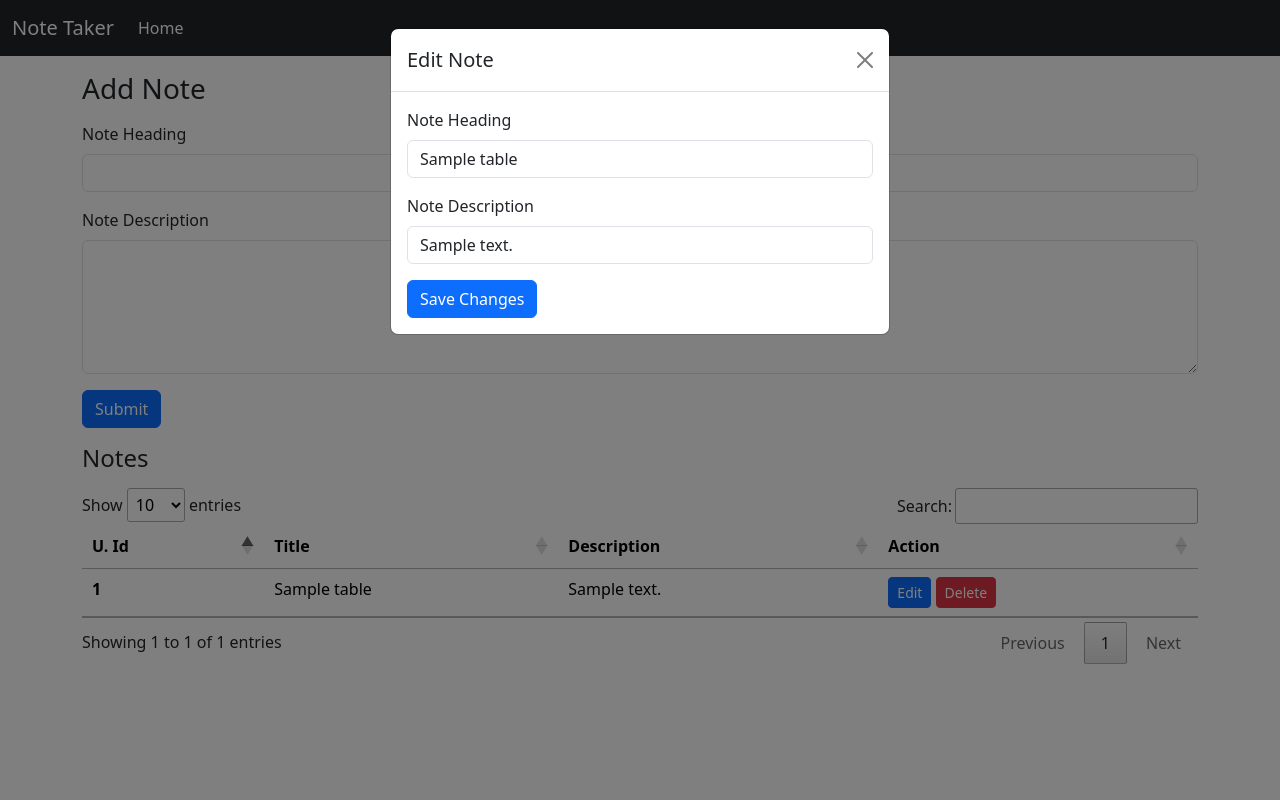
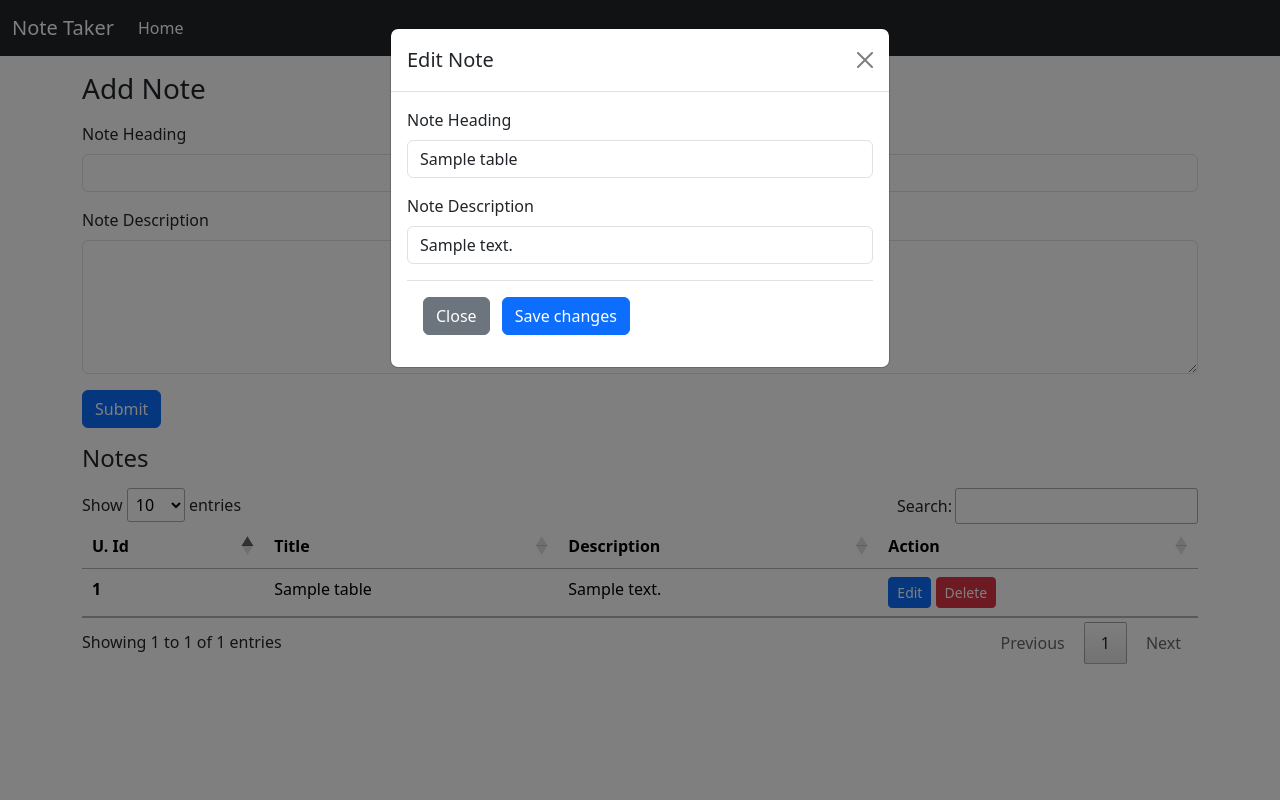
Before and after one commit to Simpl1fy/Notes_PHP, a PHP site: page /index.php in a window 1280 px wide, after a click on "Edit". Run offline with PHP 8.4, Linux system fonts and the light colour scheme; tables that the repository leaves empty or names only in its code hold one stand-in row (values such as "Sample post"); some libraries are stand-ins or nearby versions.

Commit message:
finished basic properties for crud

```diff
--- a/index.php
+++ b/index.php
@@ -48,7 +48,10 @@ $update = false;
                     <label for="notedescriptionEdit" class="form-label">Note Description</label>
                     <input type="text" class="form-control" id="descEdit" name="descEdit">
                 </div>
-                <button type="submit" class="btn btn-primary">Save Changes</button>
+                <div class="modal-footer d-block mr-auto">
+                    <button type="button" class="btn btn-secondary" data-bs-dismiss="modal">Close</button>
+                    <button type="submit" class="btn btn-primary">Save changes</button>
+                </div>
             </form>
             </div>
             </div>
```
